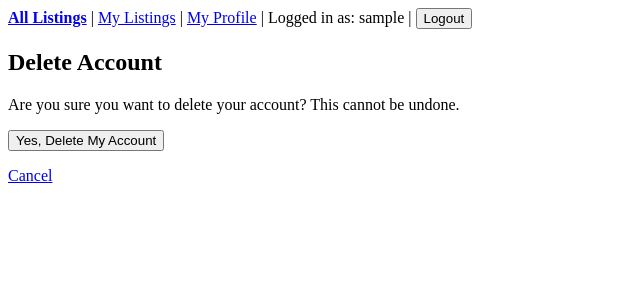
After one commit to Josh-Roza/Tool_Sharers_Workspace, a Django app: page /delete-user/ in a window 1280 px wide. The commit adds this page. Shown: the top 300 px of the page, without its empty margins (0-640 px from the left). Run offline with Django 5.2, Linux system fonts and the light colour scheme; the visitor is signed in with stand-in values (Sample User, id 1).

Commit message:
Added profile deletion

```diff
--- /dev/null
+++ b/Tool_Sharers_App/templates/delete_user_confirm.html
@@ -0,0 +1,13 @@
+{% extends 'template.html' %}
+
+{% block content %}
+    <h2>Delete Account</h2>
+    <p>Are you sure you want to delete your account? This cannot be undone.</p>
+
+    <form method="post">
+        {% csrf_token %}
+        <button type="submit">Yes, Delete My Account</button>
+    </form>
+
+    <p><a href="{% url 'my_profile' %}">Cancel</a></p>
+{% endblock %}
--- a/Tool_Sharers_App/templates/my_profile.html
+++ b/Tool_Sharers_App/templates/my_profile.html
@@ -30,4 +30,7 @@
     {% else %}
         <p>No reviews yet.</p>
     {% endif %}
+
+    <p><a href="{% url 'delete_user' %}">Delete My Account</a></p>
+
 {% endblock %}
--- a/Tool_Sharers_App/views.py
+++ b/Tool_Sharers_App/views.py
@@ -115,13 +115,18 @@ def create_report(request, user_id):
 
 @login_required
 def delete_user(request):
-    pass
+    if request.method == "POST":
+        request.user.delete()
+        return redirect('home')
+
+    return render(request, 'delete_user_confirm.html')
 
 
 @login_required
 def delete_review(request):
     pass
 
+#Unnecessary, leave as pass, will be handled in admin
 @login_required
 def delete_report(request):
     pass
--- a/Tool_Sharers_Project/urls.py
+++ b/Tool_Sharers_Project/urls.py
@@ -39,4 +39,5 @@ urlpatterns = [
     path("edit-profile/", views.edit_profile, name="edit_profile"),
     path("profile/<int:user_id>/", views.view_profile, name="view_profile"),
     path("report/<int:user_id>/", views.create_report, name="create_report"),
+    path("delete-user/", views.delete_user, name="delete_user"),
 ] + static(settings.MEDIA_URL, document_root=settings.MEDIA_ROOT)
```
